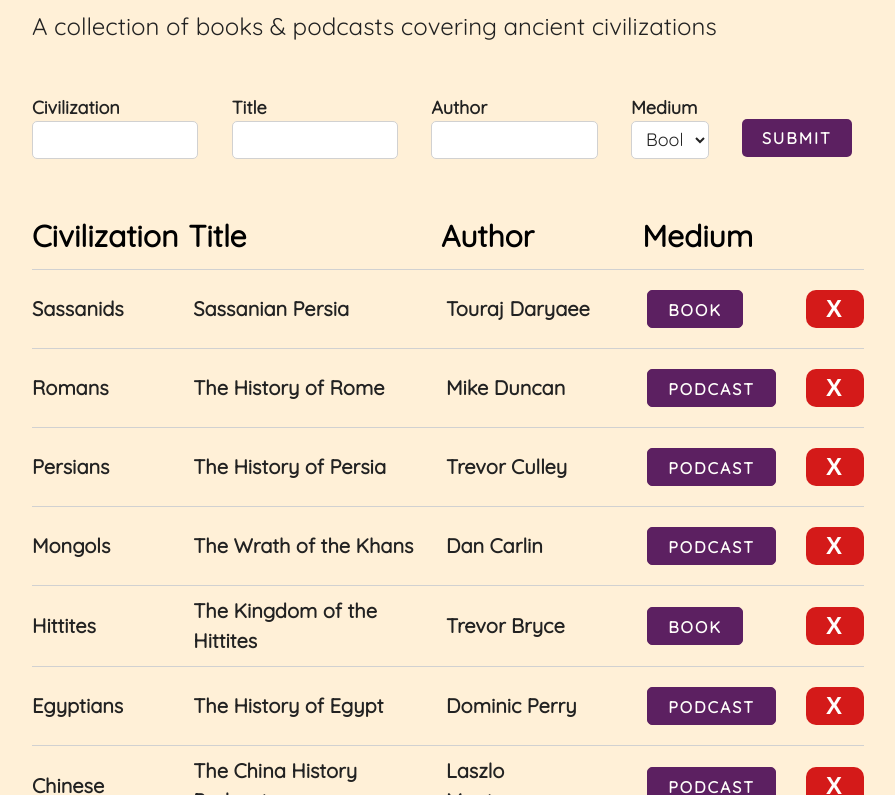
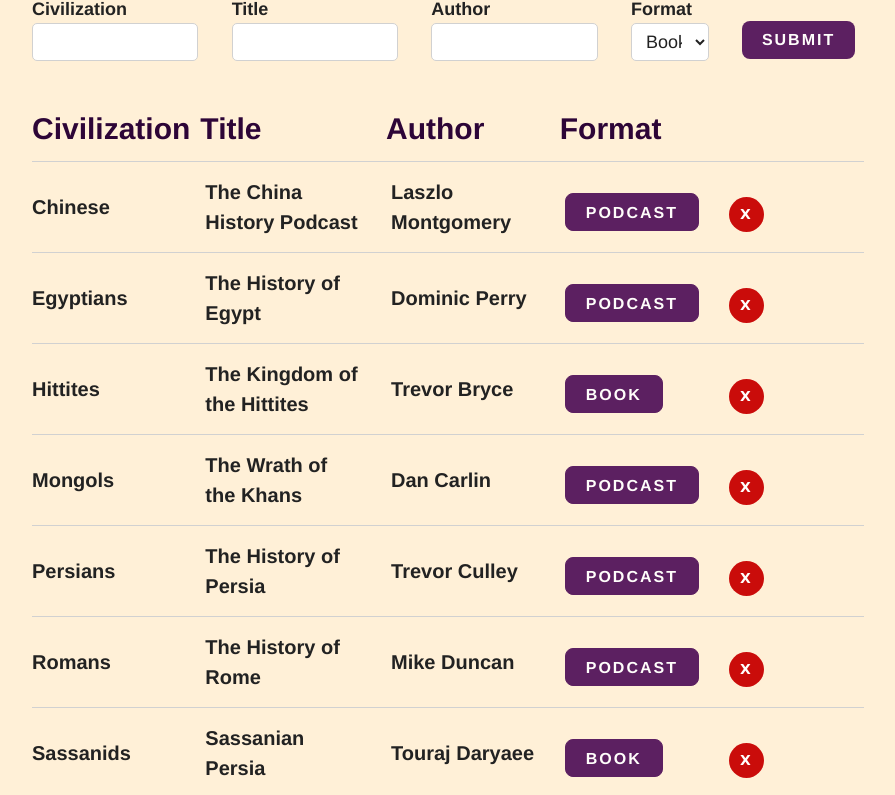
Before and after one commit to soundwanders/timbuktu, a website: page index.html in a window 1280 px wide. Shown: the part 173-968 px from the top of the page, without its empty margins (192-1087 px from the left). Drawn offline with Linux system fonts and the light colour scheme; a web font is replaced by a local one.

Commit message:
css changes, sort array function added, html edits, media queries to adjust input, select, header size, font size, on mobile. need to adjust table

```diff
--- a/assets/index.css
+++ b/assets/index.css
@@ -1,17 +1,28 @@
 /* CSS */
 
-.delete {
-  font-family: Arial, Helvetica, sans-serif;
+#delete {
+  font-family: 'Zen Dots', cursive;
+  font-size: 14px;
+  line-height: 35px;
+  font-weight: lighter !important;
+  text-align: center;
+  white-space: nowrap;
+  vertical-align: baseline;
   border: none;
-  border-radius: 1rem;
-  font-size: 24px;
-  background-color: rgb(210, 15, 15);
-  color: white;
+  border-radius: 6rem;
+  background-color: rgb(200, 0, 0);
+  color: #fff;
   opacity: 95%;
+  padding: 0;
+  width: 35px;
+  height: 35px;
+  text-align: center;
+  white-space: nowrap;
+  vertical-align: baseline;
 }
 
-.delete:hover {
-  background-color: rgb(230, 7, 5);
+#delete:hover {
+  background-color: rgb(200, 65, 65);
   color: white;
 }
 
--- a/assets/skeleton.css
+++ b/assets/skeleton.css
@@ -125,23 +125,25 @@ body {
   font-size: 18px; /* currently ems cause chrome bug misinterpreting rems on body element */
   line-height: 1.5;
   font-weight: 400;
-  font-family: "Quicksand", "Helvetica", sans-serif;
+  font-family: "Nunito", "Helvetica", sans-serif;
   color: #222; }
 
 
 /* Typography
 –––––––––––––––––––––––––––––––––––––––––––––––––– */
 h1, h2, h3, h4, h5, h6 {
-  margin-top: -60px;
+  margin-top: -50px;
   margin-bottom: 2rem;
   font-weight: 600;
 }
-h1 { font-family: "Yatra One", "Quicksand" , "Helvetica", cursive; color: rgb(75, 10, 85); line-height: 1.2;  letter-spacing: -0.1rem;}
+h1 { font-family: "Yatra One", "Nunito" , "Helvetica", cursive; color: rgb(75, 10, 85); line-height: 1.2;  letter-spacing: -0.1rem;}
 h2 { font-size: 3.6rem; line-height: 1.25; letter-spacing: -.1rem; }
 h3 { font-size: 3.0rem; line-height: 1.3;  letter-spacing: -.1rem; }
 h4 { font-size: 2.4rem; line-height: 1.35; letter-spacing: -.08rem; }
 h5 { font-size: 1.8rem; line-height: 1.5;  letter-spacing: -.05rem; }
 h6 { font-size: 1.5rem; line-height: 1.6;  letter-spacing: 0; }
+
+p { font-size: 18px; margin-top: 5px; }
 
 /* Larger than phablet */
 @media (min-width: 550px) {
@@ -153,14 +155,7 @@ h6 { font-size: 1.5rem; line-height: 1.6;  letter-spacing: 0; }
   h6 { font-size: 1.5rem; }
 }
 
-@media (min-width: 400) {
-  h1 {font-size: 3.0rem;}
-}
-
-p {
-  font-size: 24px;
-  margin-top: 0; }
-
+@media (min-width: 400px) { }
 
 /* Links
 –––––––––––––––––––––––––––––––––––––––––––––––––– */
@@ -189,11 +184,11 @@ input[type="button"] {
   opacity: 90%;
   white-space: nowrap;
   background-color: rgb(75, 10, 85);
-  border-radius: 5px;
+  border-radius: 8px;
   border: 1px solid rgb(75, 10, 85);
   cursor: pointer;
   box-sizing: border-box;
-  margin-top: 1rem;
+  margin-top: 2rem;
 }
 
 .button:hover,
@@ -235,8 +230,8 @@ input[type="reset"].button-primary:focus,
 
 input[type="button"].button-primary:focus {
   color: #FFF;
-  background-color: rgb(75, 10, 85);
-  border-color: rgb(75, 10, 85);
+  background-color: rgb(105, 45, 105  );
+  border-color: #fff0d7;
 }
 
 
@@ -290,7 +285,7 @@ input[type="password"]:focus,
 textarea:focus,
 
 select:focus {
-  border: 1px solid #33C3F0;
+  border: 1px solid rgb(85, 25, 128);
   outline: 0; }
 
 
@@ -362,10 +357,10 @@ pre > code {
 /* Tables
 –––––––––––––––––––––––––––––––––––––––––––––––––– */
 th {
-  font-family: "Yatra One", "Quicksand" , "Helvetica", cursive;
-  color: rgb(0, 0, 0);
+  font-family: "Yatra One", "Nunito" , "Helvetica", sans-serif;
+  color: rgb(45, 5, 55);
   text-align: left;
-  padding-top: 2rem;
+  padding-top: 1rem;
   padding-left: 1rem;
   padding-bottom: 1rem;
   font-size: 3rem;
@@ -377,7 +372,7 @@ td {
   text-align: left;
   padding: 10px 15px;
   font-size: 20px;
-  font-weight: 600;
+  font-weight: 800;
   left: 10%;
   border-bottom: 1px solid #D1D1D1;
 }
@@ -436,6 +431,9 @@ form {
 .u-pull-left {
   float: left; }
 
+.u-pull-left:hover {
+opacity: 80%; }
+
 
 /* Misc
 –––––––––––––––––––––––––––––––––––––––––––––––––– */
@@ -456,3 +454,12 @@ hr {
   content: "";
   display: table;
   clear: both; }
+
+  @media (min-width: 400px) and (max-width: 768px) {
+    h1 { font-size: 2.0rem; margin-top: -5%; }
+    p { font-size: 16px; }
+    select { min-width: 10vw; }
+    #submitBook { font-size: 14px; }
+    input { font-size: 14px; }
+    select { font-size: 14px; }
+  }
--- a/assets/timbuktu.js
+++ b/assets/timbuktu.js
@@ -5,34 +5,34 @@ let timbuktu;
 
 // Default data that is loaded into library each time page is opened
 const DEFAULT = [
-  { civilization: 'Chinese', title: 'The China History Podcast', author: 'Laszlo Montgomery', medium: 'podcast' } ,
+  { civilization: 'Chinese', title: 'The China History Podcast', author: 'Laszlo Montgomery', format: 'podcast' } ,
   {
     civilization: 'Egyptians',
     title: 'The History of Egypt',
     author: 'Dominic Perry',
-    medium: 'podcast'
+    format: 'podcast'
   },
-  { civilization: 'Hittites', title: 'The Kingdom of the Hittites', author: 'Trevor Bryce', medium: 'book' } ,
-  { civilization: 'Mongols', title: 'The Wrath of the Khans', author: 'Dan Carlin', medium: 'podcast' } ,
-  { civilization: 'Persians', title: 'The History of Persia', author: 'Trevor Culley', medium: 'podcast' } ,
-  { civilization: 'Romans', title: 'The History of Rome', author: 'Mike Duncan', medium: 'podcast' } ,
-  { civilization: 'Sassanids', title: 'Sassanian Persia', author: 'Touraj Daryaee', medium: 'book' } ,
+  { civilization: 'Hittites', title: 'The Kingdom of the Hittites', author: 'Trevor Bryce', format: 'book' } ,
+  { civilization: 'Mongols', title: 'The Wrath of the Khans', author: 'Dan Carlin', format: 'podcast' } ,
+  { civilization: 'Persians', title: 'The History of Persia', author: 'Trevor Culley', format: 'podcast' } ,
+  { civilization: 'Romans', title: 'The History of Rome', author: 'Mike Duncan', format: 'podcast' } ,
+  { civilization: 'Sassanids', title: 'Sassanian Persia', author: 'Touraj Daryaee', format: 'book' } ,
 ];
 
 // Book properties
 const civilization = document.querySelector('#civilization');
 const title = document.querySelector('#title');
 const author = document.querySelector('#author');
-const medium = document.querySelector('#medium');
+const format = document.querySelector('#format');
 const tableBody = document.querySelector('#table-body');
 
-// Create Object 'book' with parameters for civilization, title, author and medium
+// Create Object 'book' with parameters for civilization, title, author and format
 class Book {
-  constructor (civilization, title, author, medium) {
+  constructor (civilization, title, author, format) {
     this.civilization = civilization;
     this.title = title;
     this.author = author;
-    this.medium = medium;
+    this.format = format;
   }
 }
 
@@ -40,24 +40,24 @@ class Book {
 const form = document.querySelector('form').addEventListener('submit', (e) => {
   e.preventDefault();
   addBook();
-  render();
+  renderTable();
   clearForm();
 });
 
-// Add Event Listener to table to listen for mouse click on Delete or Medium buttons.
+// Add Event Listener to table to listen for mouse click on Delete or format buttons.
 const table = document.querySelector('table').addEventListener('click', (e) => {
   // target the "title" field inside array
   const currentTarget = e.target.parentNode.parentNode.childNodes[3];
 
-  if (e.target.innerHTML == 'x') {
+  if (e.target.innerHTML == 'X') {
     if (confirm(`Are you sure you want to delete ${currentTarget.innerText}`)) { deleteBook(getBook(timbuktu, currentTarget.innerText)); }
     console.log('Deleted book from library');
   }
-  if (e.target.classList.contains('medium-button')) {
-    toggleMedium(getBook(timbuktu, currentTarget.innerText));
+  if (e.target.classList.contains('format-button')) {
+    toggleFormat(getBook(timbuktu, currentTarget.innerText));
   }
   updateLocalStorage();
-  render();
+  renderTable();
 });
 
 // Add new book into the library
@@ -66,18 +66,18 @@ function addBook () {
     alert('Please fill all fields.');
     return;
   }
-  const newBook = new Book(civilization.value, title.value, author.value, medium.value);
+  const newBook = new Book(civilization.value, title.value, author.value, format.value);
   timbuktu.push(newBook);
   updateLocalStorage();
   console.log('Completed new addition to your library.');
 }
 
-// Change medium --> book or podcast
+// Change format --> book or podcast
 
-function toggleMedium (book) {
-  if (timbuktu[book].medium === 'book') {
-    timbuktu[book].medium = 'podcast';
-  } else timbuktu[book].medium = 'book';
+function toggleFormat (book) {
+  if (timbuktu[book].format === 'book') {
+    timbuktu[book].format = 'podcast';
+  } else timbuktu[book].format = 'book';
 }
 
 // Splice to delete book from library
@@ -106,21 +106,29 @@ function clearForm () {
 
 // Local Storage
 function updateLocalStorage () {
-  localStorage.setItem('timbuktuData', JSON.stringify(timbuktu));
+  localStorage.setItem('timbuktuData', JSON.stringify(timbuktu))
   console.log(localStorage.getItem('timbuktuData'));
 }
 
 function checkLocalStorage () {
   if (localStorage.getItem('timbuktuData')) {
     timbuktu = JSON.parse(localStorage.getItem('timbuktuData'));
-  } else timbuktu = DEFAULT;
+  } else {
+    timbuktu = DEFAULT;
+    timbuktu.sort().reverse();
+  }
 }
 
-// RENDER checks then updates local storage if data is stored
-// htmlBook variable is created for each book in the timbuktu library
-function render () {
+function sortArray () {
+  timbuktu.sort();
+}
+
+// Render function checks then updates local storage if data != null
+// htmlBook variable is created for UI display
+function renderTable () {
   checkLocalStorage();
   updateLocalStorage();
+
   tableBody.innerHTML = '';
   timbuktu.forEach((book) => {
     const htmlBook =
@@ -129,18 +137,12 @@ function render () {
         <td>${book.civilization}</td>
         <td>${book.title}</td>
         <td>${book.author}</td>
-        <td><button class="medium-button">${book.medium}</button></td>
-        <td><button class="delete">x</button></td>
+        <td><button class="format-button">${book.format}</button></td>
+        <td><button class="button-primary" id="delete">X</button></td>
       </tr>
     `
     tableBody.insertAdjacentHTML('afterbegin', htmlBook);
 })};
 
-render();
-
-const save = document.querySelector('save').addEventListener('click' , (e) => {
-  e.preventDefault;
-  e.stopImmediatePropagation;
-  updateLocalStorage();
-  console.log("Data manually saved");
-});
+renderTable();
+sortArray();
--- a/index.html
+++ b/index.html
@@ -1,92 +1,84 @@
 <!DOCTYPE html>
 
-<html lang = "en">
-<meta charset = "utf-8">
-<meta name = "viewport" content = "width=device-width,initial-scale=1">
-<meta name = "description" content = "makehero"/>
-<meta name = "author" content = ""/>
+<html lang="en">
+<meta charset="utf-8">
+<meta name="viewport" content="width=device-width,initial-scale=1">
+<meta name="description" content="makehero"/>
+<meta name="author" content=""/>
 
 <title>Timbuktu</title>
 
-<link rel = "preconnect" href = "https://fonts.gstatic.com">
-<link href = "https://fonts.googleapis.com/css2?family=Yatra+One&display=swap" rel = "stylesheet">
-<link href = "https://fonts.googleapis.com/css2?family=Quicksand&display=swap:wght@400, 600, 700" rel = "stylesheet">
+<link rel="preconnect" href="https://fonts.gstatic.com">
+<link href="https://fonts.googleapis.com/css2?family=Yatra+One&display=swap" rel="stylesheet">
+<link href="https://fonts.googleapis.com/css2?family=Quicksand&display=swap:wght@400, 600, 700" rel="stylesheet">
+<link href="https://fonts.googleapis.com/css2?family=Zen+Dots&display=swap" rel="stylesheet">
 
 <link rel="icon" type="image/png" sizes="32x32" href="assets/favicon-32x32.png">
 <link rel="icon" type="image/png" sizes="16x16" href="assets/favicon-16x16.png">
 <link rel="shortcut icon" href="favicon.ico">
 
-<link rel = "stylesheet" type = "text/css" href = "assets/normalize.css" />
-<link rel = "stylesheet" type = "text/css" href = "assets/skeleton.css" />
-<link rel = "stylesheet" type = "text/css" href = "assets/index.css">
+<link rel="stylesheet" type="text/css" href="assets/normalize.css" />
+<link rel="stylesheet" type="text/css" href="assets/skeleton.css" />
+<link rel="stylesheet" type="text/css" href="assets/index.css">
 
-<div class = "container">
+<div class="container">
 
 <header>
-    <div class = "row">
-        <input type = "submit" class = "button u-pull-right" id = "save" value = "Save" title = "Manually save data to local storage"/>
+    <div class="row" style="margin-top: 5%;">
+        <h1>The Library of Timbuktu</h1>
+        <p> A collection of books & podcasts covering ancient civilizations </p>
     </div>
 </header>
 
 <body>
 
-   <div class = "row">
-        <div class = "twelve column" style = "margin-top: 10%;">
-          <h1>The Library of Timbuktu</h1>
-          <p>
-            A collection of books & podcasts covering ancient civilizations
-          </p>
-        </div>
-    </div>
-
-    <div class = "row">
-        <form action = "">
-            <div class = "three columns">
-            <label for = "civilization">Civilization</label>
-            <input type = "text" id = "civilization" class = "u-full-width"/>
+    <div class="row">
+        <form action="">
+            <div class="three columns">
+            <label for="civilization">Civilization</label>
+            <input class="u-full-width" id="civilization" type="text"/>
             </div>
 
-            <div class = "three columns">
-            <label for = "title">Title</label>
-            <input type = "text" id = "title" class = "u-full-width" id = "title"/>
+            <div class="three columns">
+            <label for="title">Title</label>
+            <input class="u-full-width" id="title" type="text"/>
             </div>
 
-            <div class = "three columns">
-            <label for = "author">Author</label>
-            <input type = "text" id = "author" class = "u-full-width"/>
+            <div class="three columns">
+            <label for="author">Author</label>
+            <input class="u-full-width" id="author" type="text"/>
             </div>
 
-        <div class = "two columns">
-            <label for = "medium">Medium</label>
-            <select name = "medium" id = "medium" class = "u-full-width">
-                <option value = "book">Book</option>
-                <option value = "podcast">Podcast</option>
+        <div class="two columns">
+            <label for="format">Format</label>
+            <select class="u-full-width" id="format" name="format">
+                <option value="book">Book</option>
+                <option value="podcast">Podcast</option>
             </select>
         </div>
-        <div class = "one columns">
-        <input type = "submit" value = "Submit" class = "button-primary"/>
+        <div class="one columns">
+        <input class="button-primary" id="submitBook" type="submit" value="Submit"/>
         </form>
         </div>
     </div>
 
-    <div class = "row">
-        <div class = "twelve columns">
-        </div>
+    <div class="row">
+        <div class="twelve columns"></div>
 
-        <table class = "twelve columns">
+        <table class="twelve columns table">
             <tr>
                 <th>Civilization</th>
                 <th>Title</th>
                 <th>Author</th>
-                <th>Medium</th>
+                <th>Format</th>
                 <th></th>
             </tr>
-            <tbody id = "table-body"></tbody>
+            <tbody id="table-body"></tbody>
         </table>
     </div>
 </div>
 
-<script type="text/javascript" src = "assets/timbuktu.js"></script>
+<script type="text/javascript" src="assets/timbuktu.js"></script>
 
 </body>
 
```
